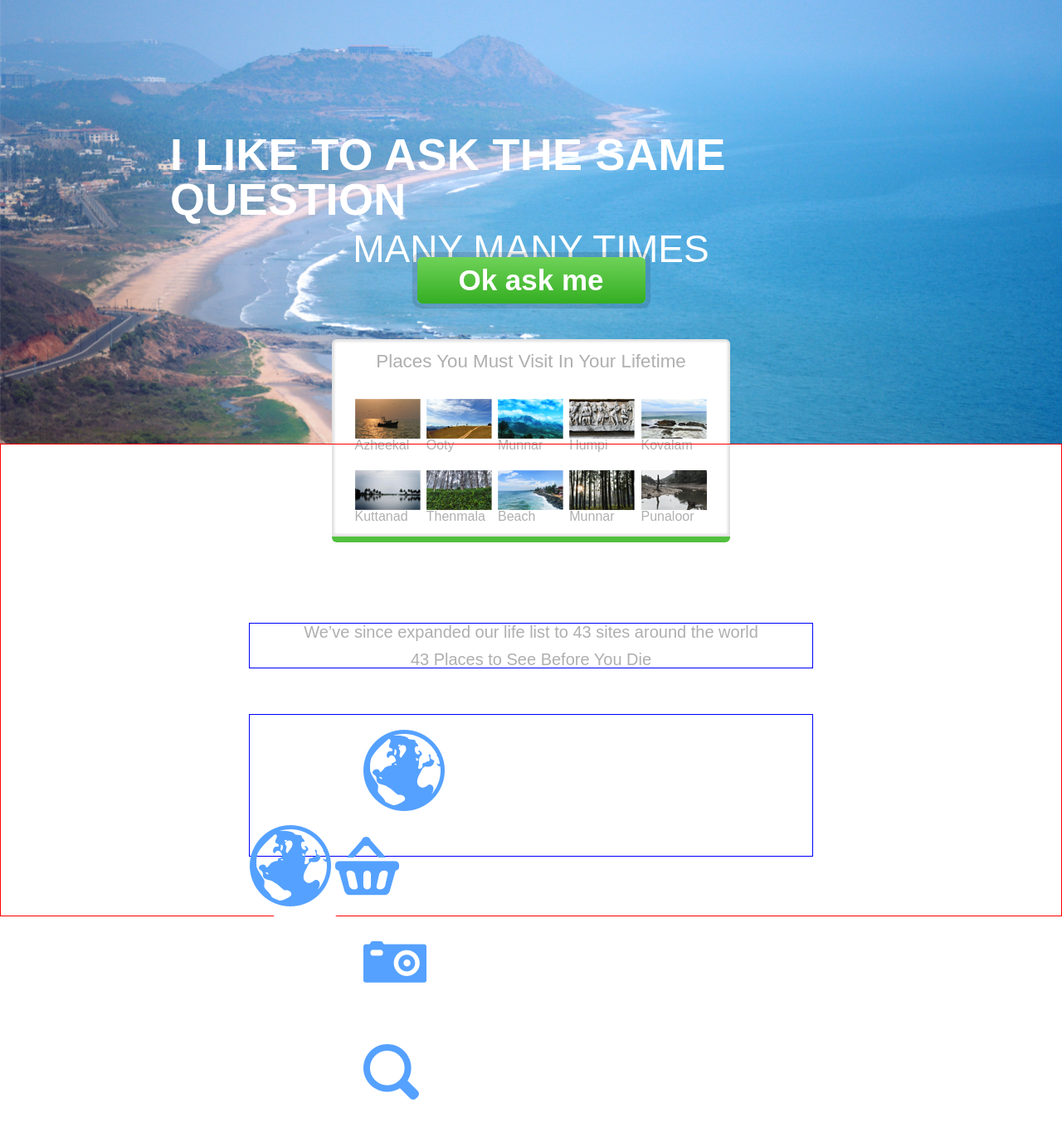
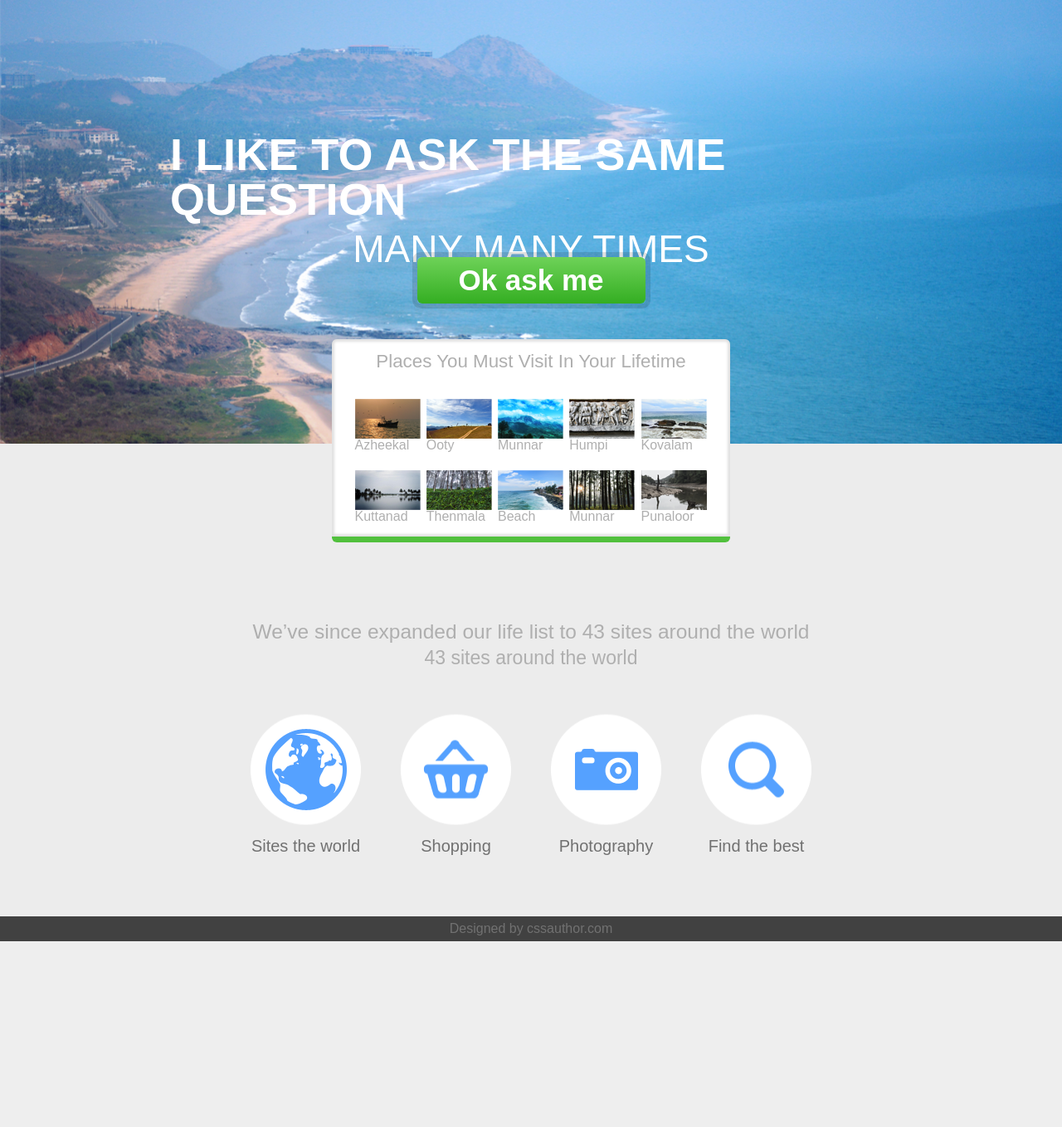
Before and after one commit to Romron/sites_templates, a PHP site: page /Training/BeautifulTravelandHotel/BeautifulTravelandHotel/index.html in a window 1280 px wide. Shown: the part 71-1430 px from the top of the page at 83% size. After the commit the page ends 1206 px from the top, so only its background shows below. Run offline with PHP 8.4, Linux system fonts and the light colour scheme; some web fonts are replaced.

Commit message:
Закончил макет:  "BeautifulTravelandHotel"

```diff
--- a/Training/BeautifulTravelandHotel/BeautifulTravelandHotel/css/style.css
+++ b/Training/BeautifulTravelandHotel/BeautifulTravelandHotel/css/style.css
@@ -28,6 +28,12 @@ img {
 		position: relative;
 	}
 
+
+	a{
+		text-decoration: none;
+		color:#717171;
+	}
+
 /*------------- start wrap-top-header -------------*/
 
 	.wrap-top-header {
@@ -55,7 +61,6 @@ img {
 	.wrap-top-menu {
 		width: 370px;
 		height: 30px;
-
 		display: flex;
 		align-items: center;
 		justify-content: space-between;
@@ -183,6 +188,7 @@ img {
 		justify-content: space-around;
 		box-shadow: inset 0px 0px 3px 3px rgba(0,0,0,0.12);
 		border-bottom: 7px solid #51c03d;
+		z-index: 10;
 	}
 
 	.wrap-slider__text {
@@ -200,7 +206,6 @@ img {
 
 	.slider__card {
 		width: 80px;
-
 	}
 
 	.wrap-text-card {
@@ -217,18 +222,14 @@ img {
 
 
 	.wrap-main-block {
-		border: 1px solid red;
-
 		width: 100%;
 		height: 570px;
 		position: relative;
-
-
+		background: #ececec;
 	}
 
 	.wrap-main-text,
 	.main-cards {
-		border: 1px solid blue;
 		width: 680px;
 		height: 55px;
 		position: absolute;
@@ -237,14 +238,22 @@ img {
 		margin: 0px auto;
 		top: 215px;
 		display: flex;
+		justify-content: space-between;
+		color: #afafaf;
+	}
+
+	.wrap-main-text{
 		flex-direction: column;
-		justify-content: space-between;
 	}
 
 	.wrap-main-text span{
 		text-align: center;
-		font-size: 20px;
-		color: #afafaf;
+		font-size: 23px;
+
+	}
+
+	#main-text__title{
+		font-size: 24.5px;
 	}
 
 	.main-cards {
@@ -252,9 +261,54 @@ img {
 		height: 172px;
 	}
 
+	.main-block__card{
+		width: 137px;
+		height: 170px;
+		display: flex;
+		flex-direction: column;
+		justify-content: space-between;
+
+	}
+
+	.wrap-icon{
+		position: relative;
+		width: 137px;
+		height: 135px;
+	}
+
+	.wrap-icon img{
+		position: absolute;
+		left: 0px;
+		right: 0px;
+		margin: 0px auto;
+		top: 50%;
+		transform: translate(0, -50%);
+	}
+
+	.wrap-text{
+		width: 100%;
+		height: auto;
+		font-size: 20px;
+		text-align: center;
+	}
+
 
 /*------------- end wrap-main-block -------------*/
 
-	.wrap-footer {}
+	.wrap-footer {
+		background: #414141;
+		width: 100%;
+		height: 30px;
+		color: #afafaf;
+		position: relative;
+	}
 
-	.wrap-text-footer {}
+	.wrap-text-footer {
+		position: absolute;
+		left: 0px;
+		right: 0px;
+		margin: 0px auto;
+		top: 50%;
+		transform: translate(0, -50%);
+		text-align: center;
+	}
--- a/Training/BeautifulTravelandHotel/BeautifulTravelandHotel/index.html
+++ b/Training/BeautifulTravelandHotel/BeautifulTravelandHotel/index.html
@@ -16,13 +16,13 @@
 <div class="wrap-main">
 	<div class="wrap-top-header">
 		<div class="wrap-logo">
-			<img src="img/logo.png" alt="">
+			<a href="#"><img src="img/logo.png" alt=""></a>
 		</div>
 		<div class="wrap-top-menu">
 			<ul>
-				<li>Home</li>
-				<li>About us</li>
-				<li>Projects</li>
+				<li><a href="#">Home</a></li>
+				<li><a href="#">About us</a></li>
+				<li><a href="#">Projects</a></li>
 			</ul>
 			<button name="Contact-us">Contact us</button>
 		</div>
@@ -106,42 +106,50 @@
 	</div>
 	<div class="wrap-main-block">
 		<div class="wrap-main-text">
-			<span>We’ve since expanded our life list to 43 sites around the world</span>
-			<span>43 Places to See Before You Die</span>
+			<span id="main-text__title">We’ve since expanded our life list to 43 sites around the world</span>
+			<span class="main-text__text"> 43 sites around the world</span>
 		</div>
 		<div class="main-cards">
+			<a href="#">
 				<div class="main-block__card">
 						<div class="wrap-icon">
-					<img src="img/main-block__card-icon__fon.png" alt="">
-					<img src="img/main-block__card-icon-1.png" alt="" class="fon">
-					<div class="wrap-text"></div>
+							<img src="img/main-block__card-icon__fon.png" alt="" class="fon">
+							<img src="img/main-block__card-icon-1.png" alt="" >
 						</div>
+						<div class="wrap-text">Sites the world</div>
 				</div>
+			</a>
+			<a href="#">
 				<div class="main-block__card">
 						<div class="wrap-icon">
-					<img src="img/main-block__card-icon-1.png" alt="">
-					<img src="img/main-block__card-icon-2.png" alt="" class="fon">
-					<div class="wrap-text"></div>
+							<img src="img/main-block__card-icon__fon.png" alt="" class="fon">
+							<img src="img/main-block__card-icon-2.png" alt="" >
 						</div>
+						<div class="wrap-text">Shopping</div>
 				</div>
+			</a>
+			<a href="#">
 				<div class="main-block__card">
 						<div class="wrap-icon">
-					<img src="img/main-block__card-icon__fon.png" alt="">
-					<img src="img/main-block__card-icon-3.png" alt="" class="fon">
-					<div class="wrap-text"></div>
+							<img src="img/main-block__card-icon__fon.png" alt="" class="fon">
+							<img src="img/main-block__card-icon-3.png" alt="" >
 						</div>
+						<div class="wrap-text">Photography</div>
 				</div>
+			</a>
+			<a href="#">
 				<div class="main-block__card">
 						<div class="wrap-icon">
-					<img src="img/main-block__card-icon__fon.png" alt="">
-					<img src="img/main-block__card-icon-4.png" alt="" class="fon">
-					<div class="wrap-text"></div>
+							<img src="img/main-block__card-icon__fon.png" alt="" class="fon">
+							<img src="img/main-block__card-icon-4.png" alt="" >
 						</div>
+						<div class="wrap-text">Find the best</div>
 				</div>
+			</a>
 		</div>
 	</div>
 	<div class="wrap-footer">
-		<div class="wrap-text-footer"></div>
+		<div class="wrap-text-footer"><a href="#">Designed by cssauthor.com</a></div>
 	</div>
 </div>
 
```
Lines whose indentation alone changed are shown as unchanged.
